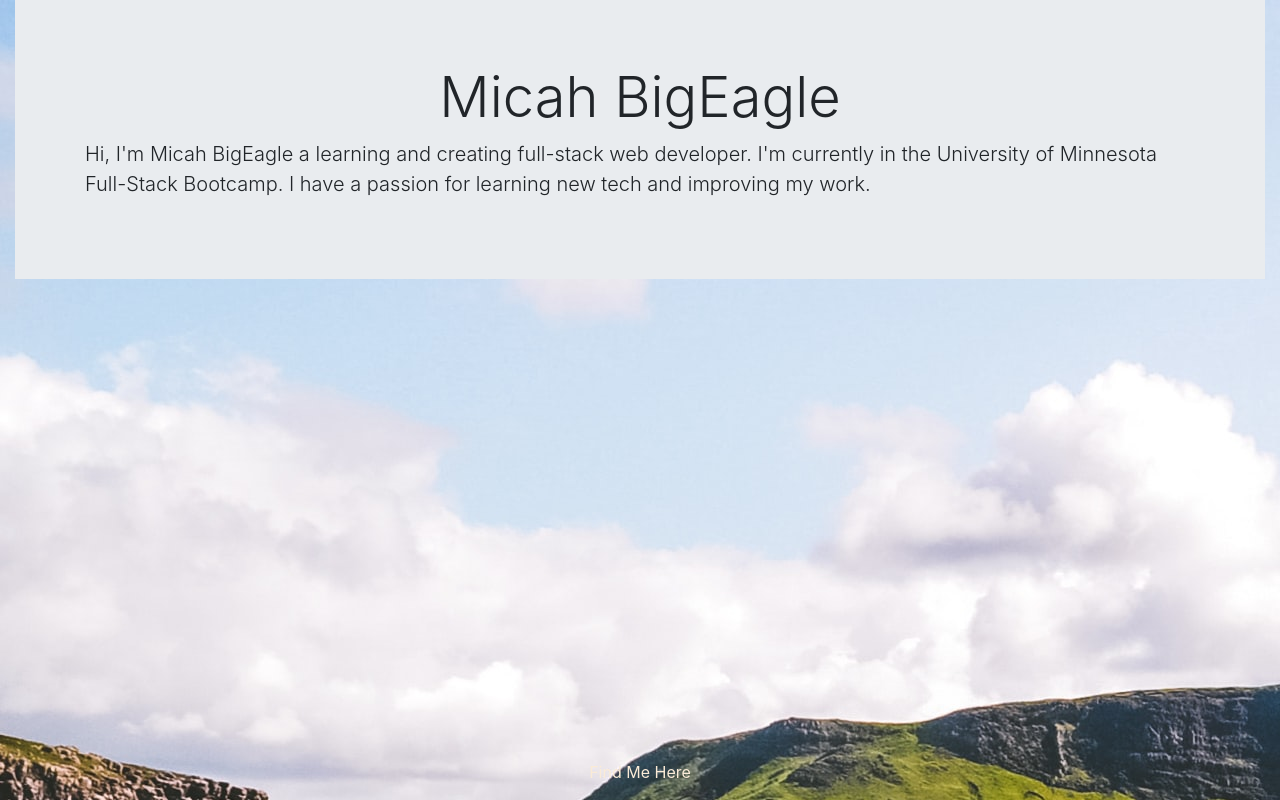
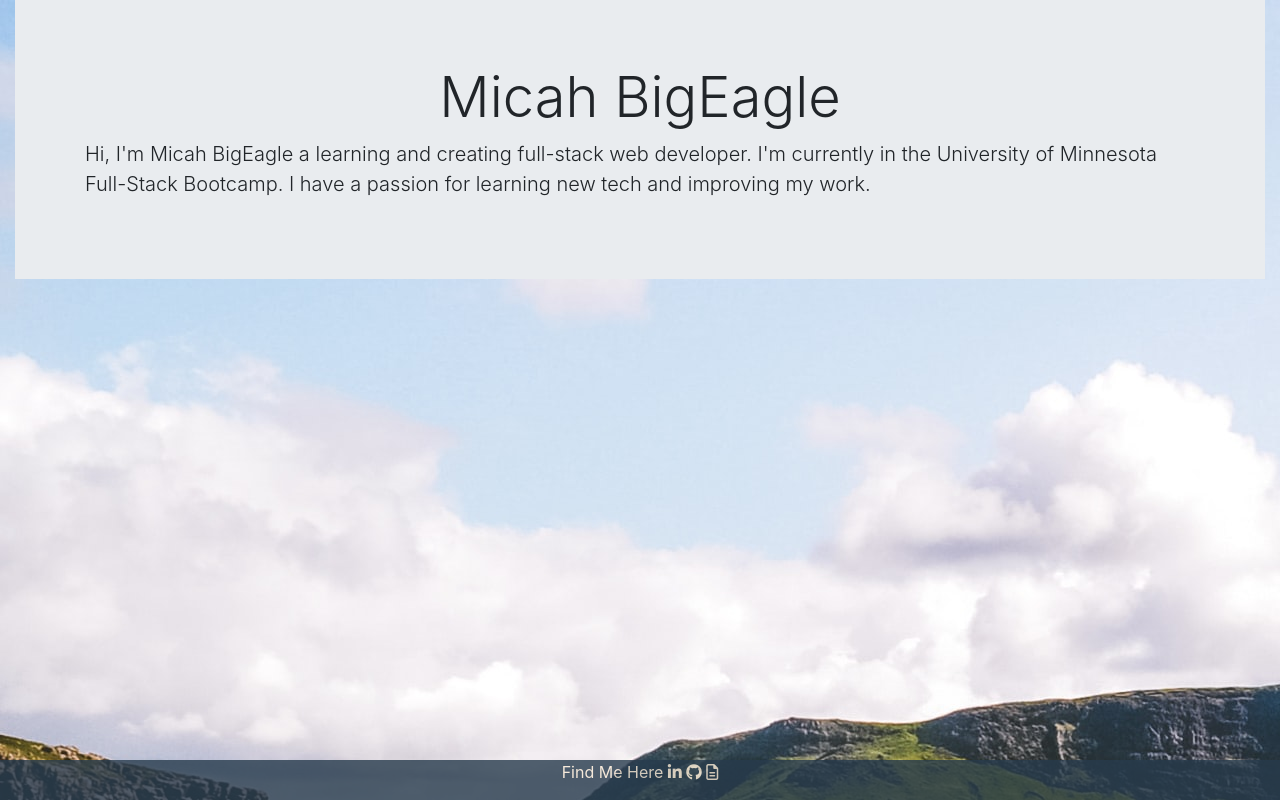
Before and after one commit to Cete4/PersonalPortfolio, a website: page views/index.html in a window 1280 px wide. Drawn offline with nearby package versions, Linux system fonts and the light colour scheme.

Commit message:
More changes

```diff
--- a/package.json
+++ b/package.json
@@ -5,7 +5,8 @@
   "main": "server.js",
   "dependencies": {
     "eslint": "^7.12.1",
-    "express": "^4.17.1"
+    "express": "^4.17.1",
+    "nodemon": "^2.0.6"
   },
   "devDependencies": {},
   "scripts": {
--- a/views/assets/css/style.css
+++ b/views/assets/css/style.css
@@ -1,5 +1,6 @@
 body {
   background-image: url(../images/background.jpg);
+  font: ;
 }
 
 #page-container {
@@ -12,6 +13,8 @@ body {
 }
 
 #footer {
+  opacity: 0.8;
+  background-color: #273B4D ;
   size: 10px;
   color: antiquewhite;
   text-align: center;
--- a/views/index.html
+++ b/views/index.html
@@ -7,6 +7,7 @@
     <link rel="stylesheet" href="https://cdn.jsdelivr.net/npm/bootstrap@4.5.3/dist/css/bootstrap.min.css"
         integrity="sha384-TX8t27EcRE3e/ihU7zmQxVncDAy5uIKz4rEkgIXeMed4M0jlfIDPvg6uqKI2xXr2" crossorigin="anonymous">
     <link rel="stylesheet" href="assets/css/style.css">
+    <script src="https://kit.fontawesome.com/edf02872ff.js" crossorigin="anonymous"></script>
     <title>Micah BigEagle</title>
     <link rel="stylesheet" href="https://cdnjs.cloudflare.com/ajax/libs/font-awesome/4.7.0/css/font-awesome.min.css">
 </head>
@@ -28,8 +29,9 @@
         </div>
     </div>
     <footer id="footer">Find Me Here
-
-
+        <i class="fab fa-linkedin-in"></i>
+        <i class="fab fa-github"></i>
+        <i class="far fa-file-alt"></i>
     </footer>
 </body>
 
```
Also changed, not shown: server.js (+3 -7 lines), 1 other file.
